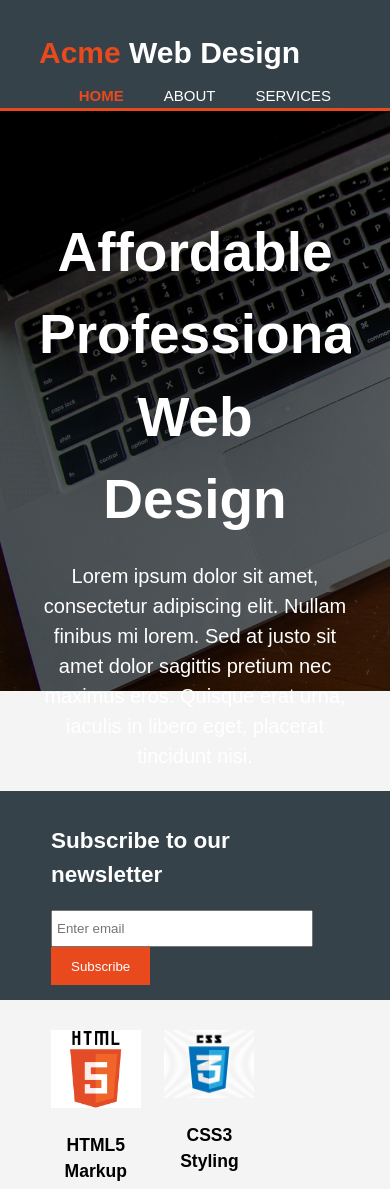
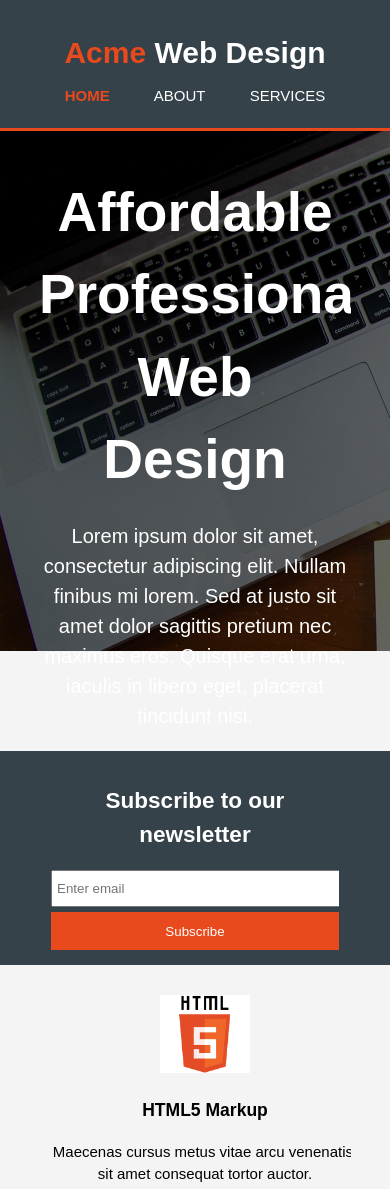
Before and after one commit to TheDryck/Acme-Web-Design, a plain HTML site: page index.html in a window 390 px wide. Shown: the top 1189 px of the page. Drawn offline with Linux system fonts and the light colour scheme.

Commit message:
Modified CSS and added media queries: finished website

```diff
--- a/style.css
+++ b/style.css
@@ -171,3 +171,30 @@ footer{
     background-color: #e8491d;
     text-align: center;
 }
+
+/*Media Queries*/
+@media(max-width: 768px){ /*Will adjust CSS properties for smaller screens*/
+    header #branding, header nav, header nav li, #newsletter h1, #newsletter form, #boxes .box, article#main-col, aside#sidebar{
+        float: none;
+        text-align: center;
+        width: 100%;
+    }
+
+    header{
+        padding-bottom: 20px;
+    }
+
+    #showcase h1{
+        margin-top: 40px;
+    }
+
+    #newsletter button, .quote button{
+        display: block;
+        width: 100%;
+    }
+
+    #newsletter form input[type="email"], .quote input, .quote textarea{
+        width: 100%;
+        margin-bottom: 5px;
+    }
+}
```
